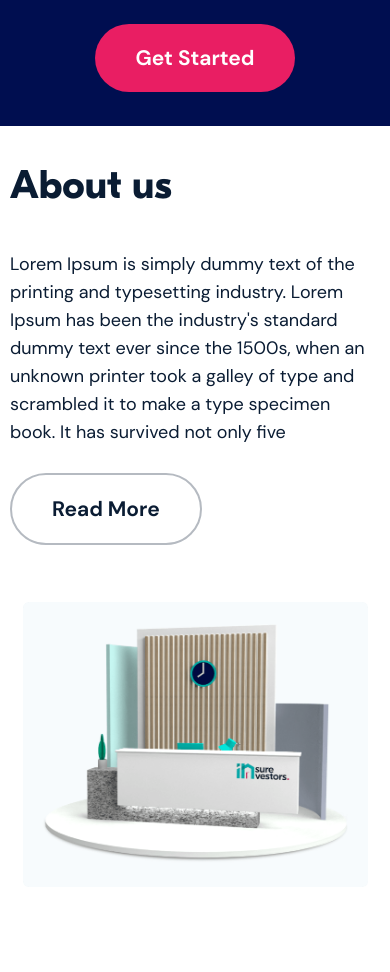
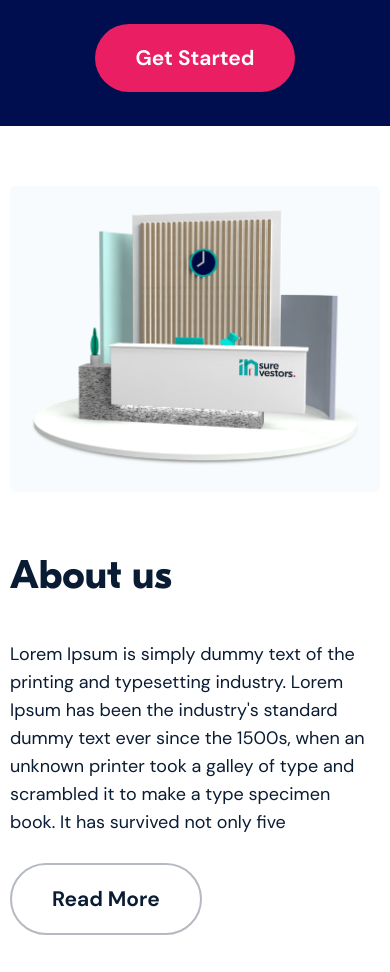
Before and after one commit to Bazhakk/Insure---Investors, a plain HTML site: page index.html in a window 390 px wide. Shown: the part 2000-2972 px from the top of the page. Before the commit the page ends 2951 px from the top, so only its background shows below. Drawn offline with nearby package versions, Linux system fonts and the light colour scheme; files whose address does not match are found by name.

Commit message:
edited styles

```diff
--- a/scss/sections/about.scss
+++ b/scss/sections/about.scss
@@ -17,7 +17,7 @@
         }
 
         @media screen and (max-width: 1024px) {
-            flex-direction: column;
+            flex-direction: column-reverse;
             align-items: center;
         }
     }
@@ -65,9 +65,9 @@
     &__img {
         max-width: 745px;
 
-        @media screen and (max-width: 1024px) {
-            max-width: 345px;
-        }
+        // @media screen and (max-width: 1024px) {
+        //     max-width: 345px;
+        // }
     }
 
     &__btn {
```
Also changed, not shown: css/pages/home.css, css/sections/about.css, 2 other files.
